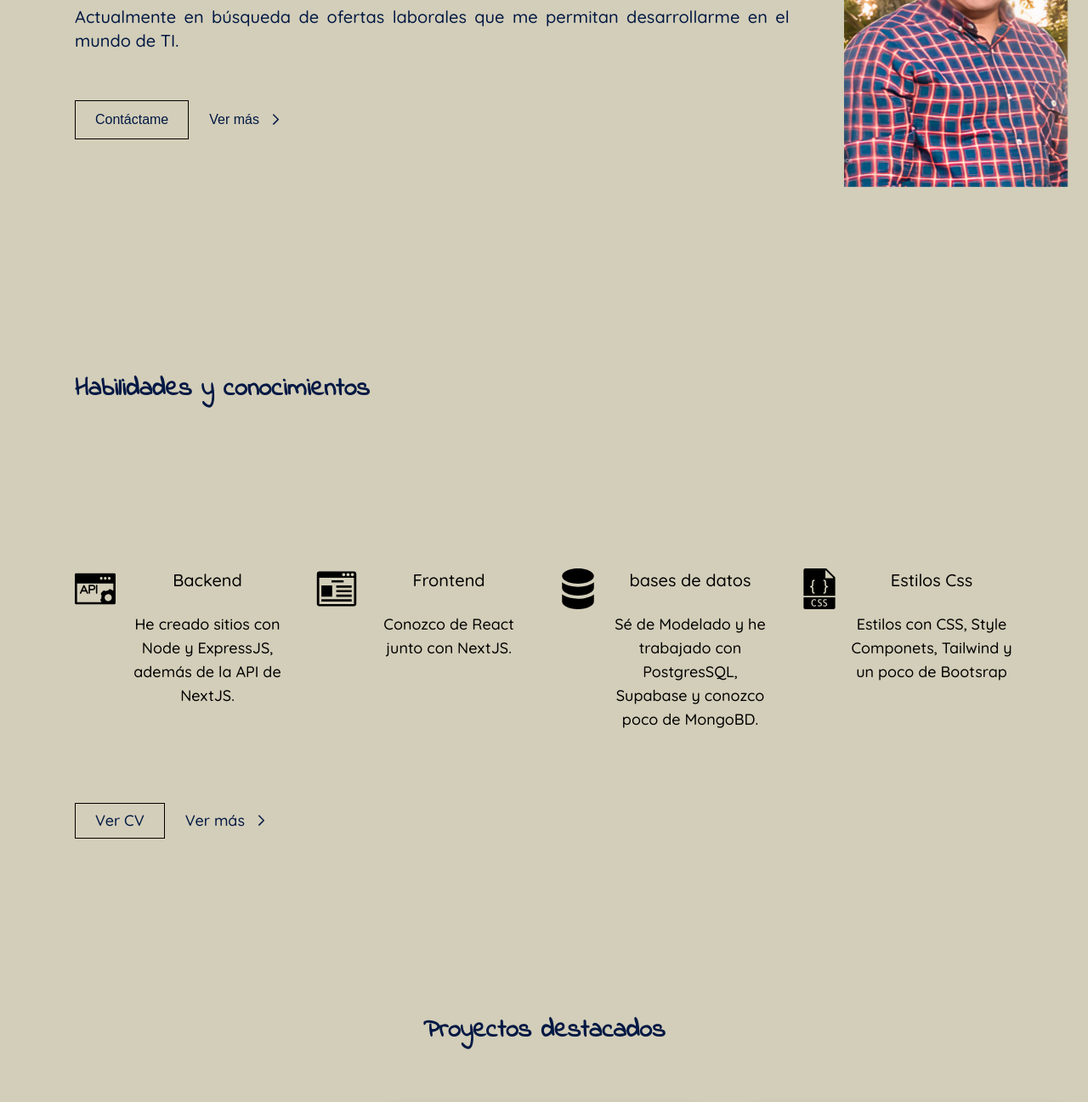
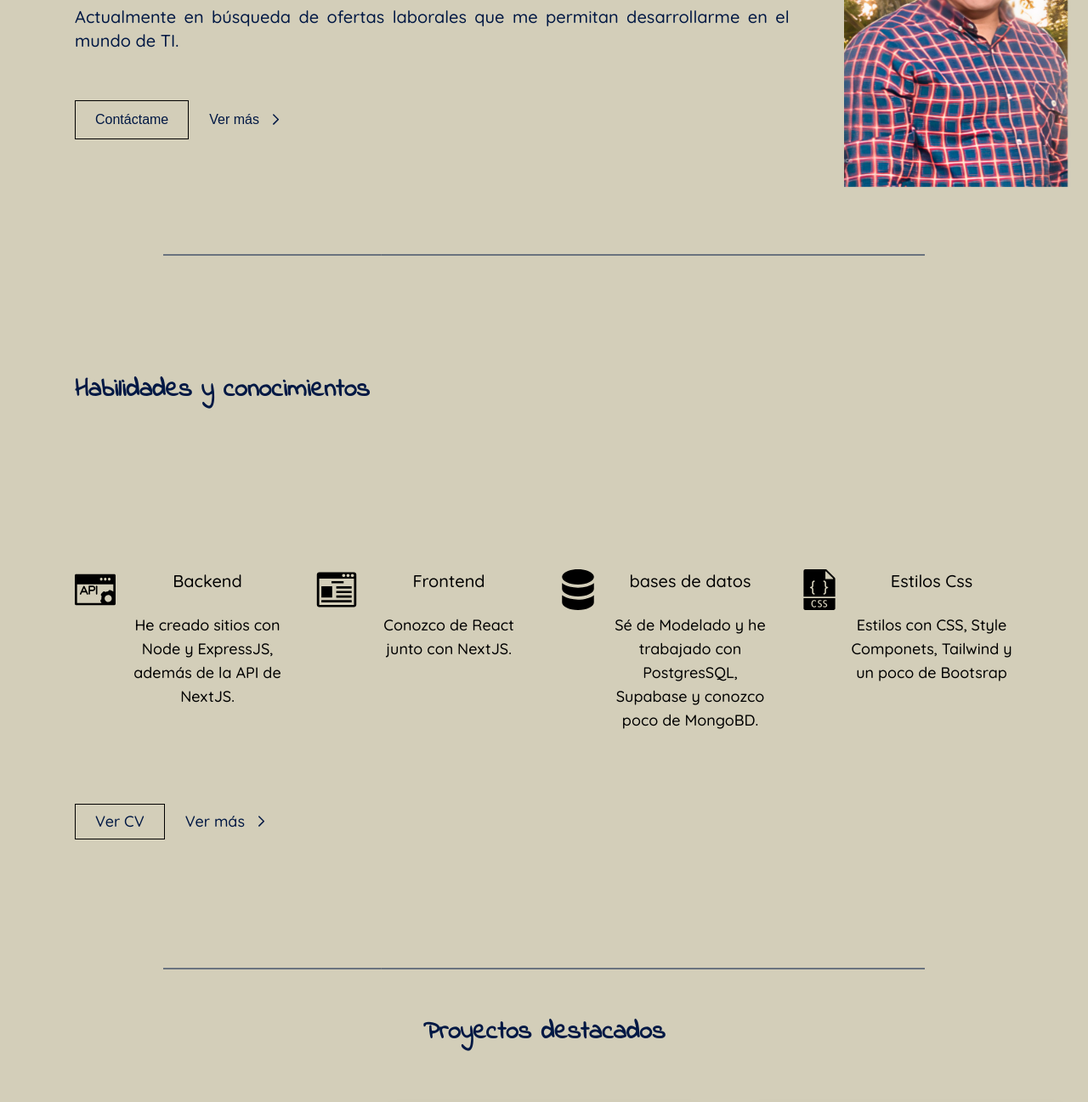
Before and after one commit to jeromanp/my-portfolio, a Next.js app: page / in a window 1280 px wide. Shown: the part 850-2147 px from the top of the page at 85% size. Built offline with nearby package versions, Linux system fonts and the light colour scheme.

Commit message:
apply animation

```diff
--- a/src/components/Proyects.jsx
+++ b/src/components/Proyects.jsx
@@ -3,6 +3,7 @@ import { proyectos, misProyectos } from "@/utils/data";
 import Link from "next/link";
 import Modal from "@/components/Modal";
 import { useInView } from "react-intersection-observer";
+import BlazierCurve from "./animations.jsx/BlazierCurve";
 
 export default function Proyects() {
   const [inViewRef, inView] = useInView({
@@ -42,6 +43,7 @@ export default function Proyects() {
           }`}
         >
           {misProyectos.map((proyect, i) => (
+            <div>
               <div
                 className="mx-auto container flex flex-col sm:flex-rom md:flex-row items-center justify-center h-full p-1 sm:p-5 md:p-10 lg:p-10"
                 key={i}
@@ -151,6 +153,8 @@ export default function Proyects() {
                   </div>
                 ) : null}
               </div>
+              <BlazierCurve />
+            </div>
           ))}
         </div>
       </div>
--- a/src/pages/index.js
+++ b/src/pages/index.js
@@ -5,15 +5,23 @@ import About from "@/components/About";
 import Experence from "@/components/Experence";
 import TopProyects from "@/components/TopProyects";
 import CTA from "@/components/CTA";
+import BlazierCurve from "@/components/animations.jsx/BlazierCurve";
 
 export default function Home() {
   return (
     <Layout>
       <Hero />
       <About />
+      <BlazierCurve />
       <Experence />
+      <BlazierCurve />
       <TopProyects />
-      <CTA image="/imagen/cta.jpeg" title="Contáctame" buttonText="Enviar email" href="/contacto" />
+      <CTA
+        image="/imagen/cta.jpeg"
+        title="Contáctame"
+        buttonText="Enviar email"
+        href="/contacto"
+      />
       <CountVisit />
     </Layout>
   );
```
Lines whose indentation alone changed are shown as unchanged.
